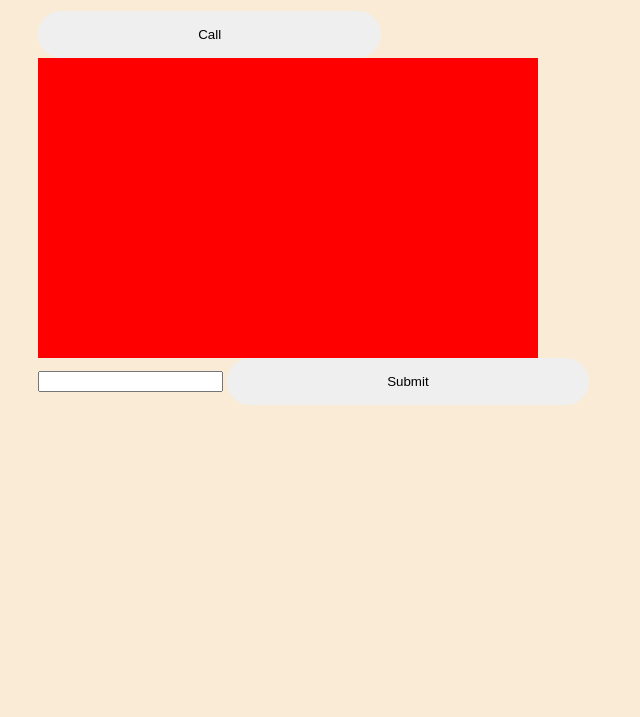
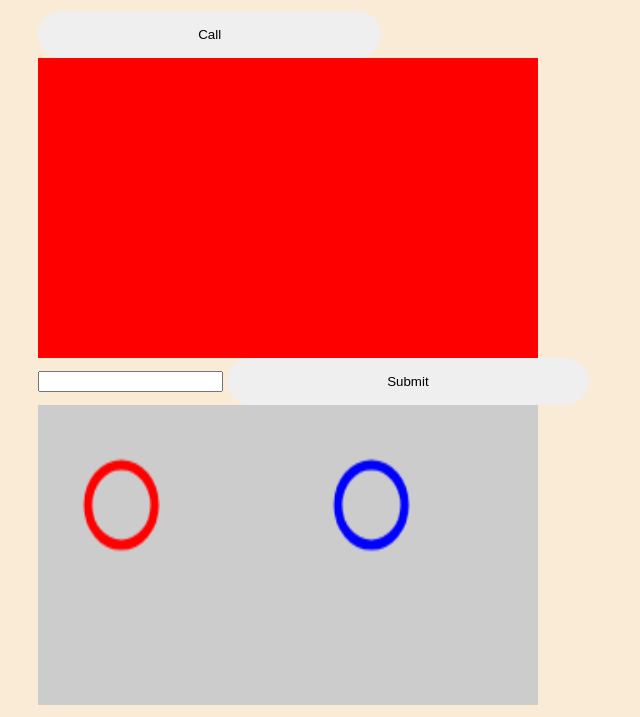
Before and after one commit to evanconway/rollback-pairing, a website built with Vite: page client/index.html in a window 1280 px wide. Shown: the part 273-990 px from the top of the page, without its empty margins (317-957 px from the left). Before the commit the page ends 800 px from the top, so only its background shows below. Built offline with nearby package versions, Linux system fonts and the light colour scheme; what peerjs would draw is missing.

Commit message:
add circle rendering;

```diff
--- a/client/index.css
+++ b/client/index.css
@@ -74,3 +74,9 @@ button {
     color: whitesmoke;
     font-size: 1.5rem;
 }
+
+canvas {
+    width: 500px;
+    height: 300px;
+    background-color: #cccccc;
+}
--- a/client/index.html
+++ b/client/index.html
@@ -23,6 +23,7 @@
 
     <!-- import the webpage's javascript file -->
     <script type="module" src="src/script.ts" defer></script>
+    <script type="module" src="src/game.ts" defer></script>
 </head>
 <body>
     <div class="container">
@@ -40,6 +41,8 @@
             <input id="chatbox-textinput" type="text" />
             <button>Submit</button>
         </form>
+
+        <canvas id="gamescreen"></canvas>
     </div>
     <section class="modal" hidden>
         <div id="close">
@@ -52,8 +55,6 @@
                 Connect
             </button>
         </div>
-
     </section>
-
 </body>
 </html>
--- /dev/null
+++ b/client/src/game.ts
@@ -0,0 +1,30 @@
+const canvas = document.getElementById("gamescreen")! as HTMLCanvasElement;
+const context = canvas.getContext('2d')!;
+
+const playerIds: string[] = [];
+
+let frameNumber = 0;
+let p1Color = "#FF0000";
+let p2Color = "#0000FF";
+
+export const setPlayerColor = (player: 'p1' | 'p2', color: string) => {
+    if (player === 'p1') p1Color = color;
+    if (player === 'p2') p2Color = color;
+};
+
+setInterval(() => {
+    context.clearRect(0, 0, canvas.width, canvas.height);
+    context.beginPath();
+    context.arc(50, 50, 20, 0, 2*Math.PI);
+    context.lineWidth = 5;
+    context.strokeStyle = p1Color;
+    context.stroke();
+
+    context.beginPath();
+    context.arc(200, 50, 20, 0, 2*Math.PI);
+    context.lineWidth = 5;
+    context.strokeStyle = p2Color;
+    context.stroke();
+
+    frameNumber += 1;
+}, 1000/60);
--- a/client/src/script.ts
+++ b/client/src/script.ts
@@ -37,7 +37,6 @@ peer.on("open", () => {
 
 const setupConnection = (conn: DataConnection) => {
     conn.on('data', (d: any) => {
-        console.log('data:', d);
         const pNode = document.createElement('p');
         pNode.innerHTML = d;
         pNode.style.backgroundColor = 'yellow';
--- a/server/src/index.ts
+++ b/server/src/index.ts
@@ -13,8 +13,6 @@ const peerServer = ExpressPeerServer(server, {
   // @ts-ignore
   debug: true,
   path: "/myapp",
-  // @ts-ignore
-  ssl: {},
 });
 
 app.use(peerServer);
```
